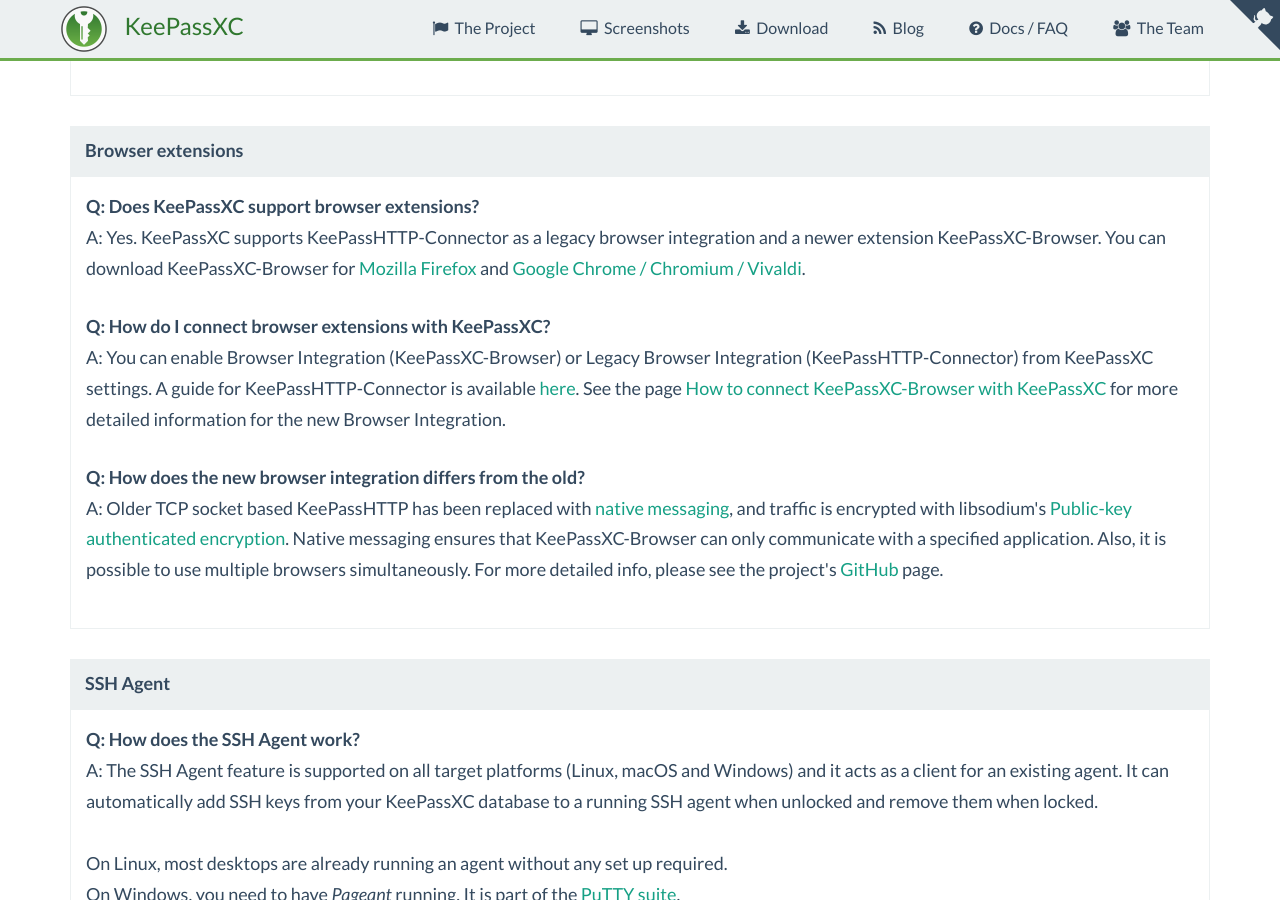
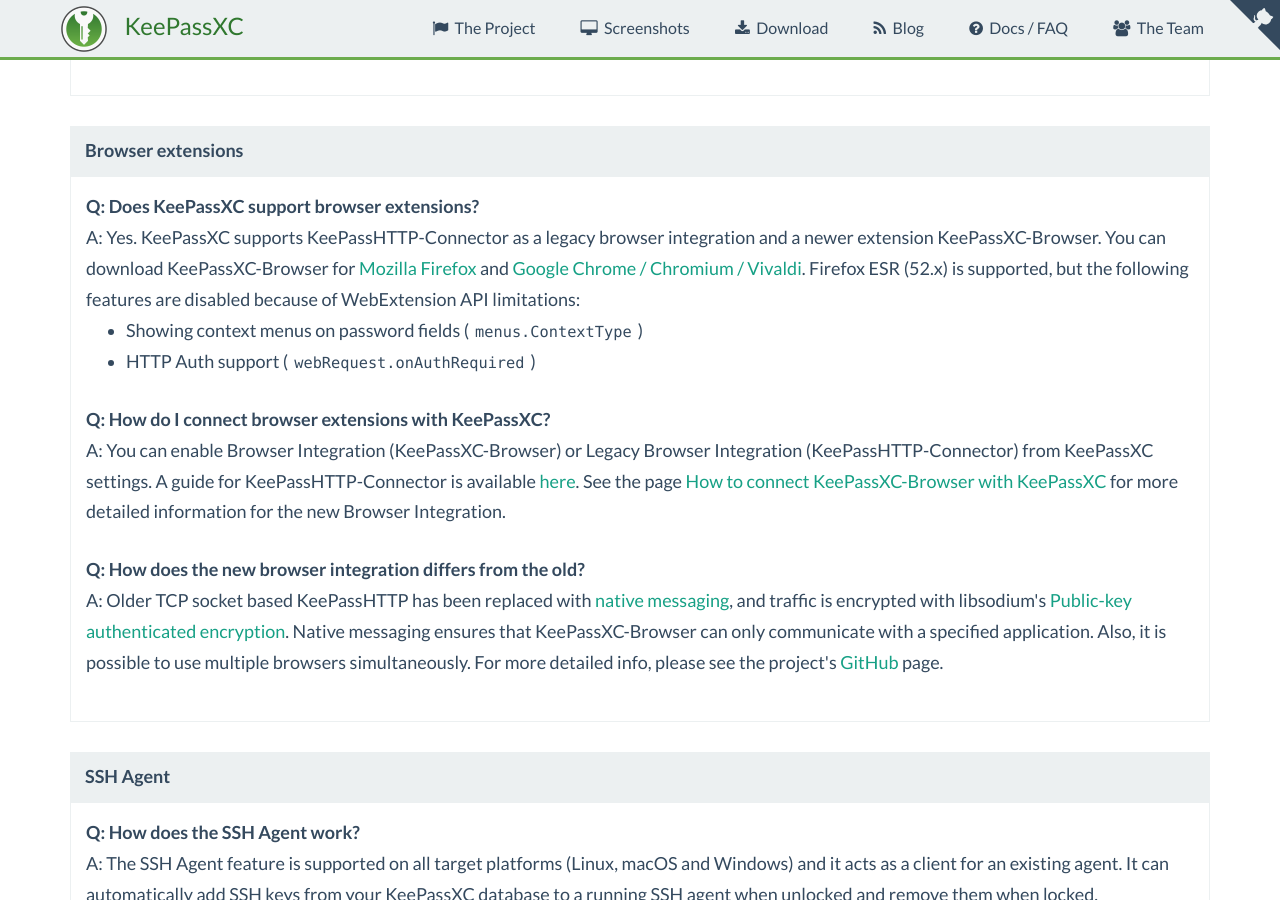
Before and after one commit to keepassxreboot/keepassxc-org, a Jekyll site: the page built from docs/index.html, in a window 1280 px wide and 900 px high, scrolled down 7631 px. Built offline with Jekyll 4.4.1, drawn with Linux system fonts in a browser that asks for light colours; comment, search, counter and statistics services are not loaded.

Commit message:
Added Firefox ESR info text to Browser FAQ

```diff
--- a/docs/index.html
+++ b/docs/index.html
@@ -347,6 +347,11 @@
             Yes. KeePassXC supports KeePassHTTP-Connector as a legacy browser integration and a newer extension KeePassXC-Browser.
             You can download KeePassXC-Browser for <a href="https://addons.mozilla.org/en-US/firefox/addon/keepassxc-browser/">Mozilla Firefox</a> and
             <a href="https://chrome.google.com/webstore/detail/keepassxc-browser/oboonakemofpalcgghocfoadofidjkkk">Google Chrome / Chromium / Vivaldi</a>.
+            Firefox ESR (52.x) is supported, but the following features are disabled because of WebExtension API limitations:
+            <ul>
+                <li>Showing context menus on password fields (<code>menus.ContextType</code>)
+                <li>HTTP Auth support (<code>webRequest.onAuthRequired</code>)
+            </ul>
         </dd>
 
         <dt id="faq-browser-howto"><a href="#faq-browser-howto">How do I connect browser extensions with KeePassXC?</a></dt>
```
